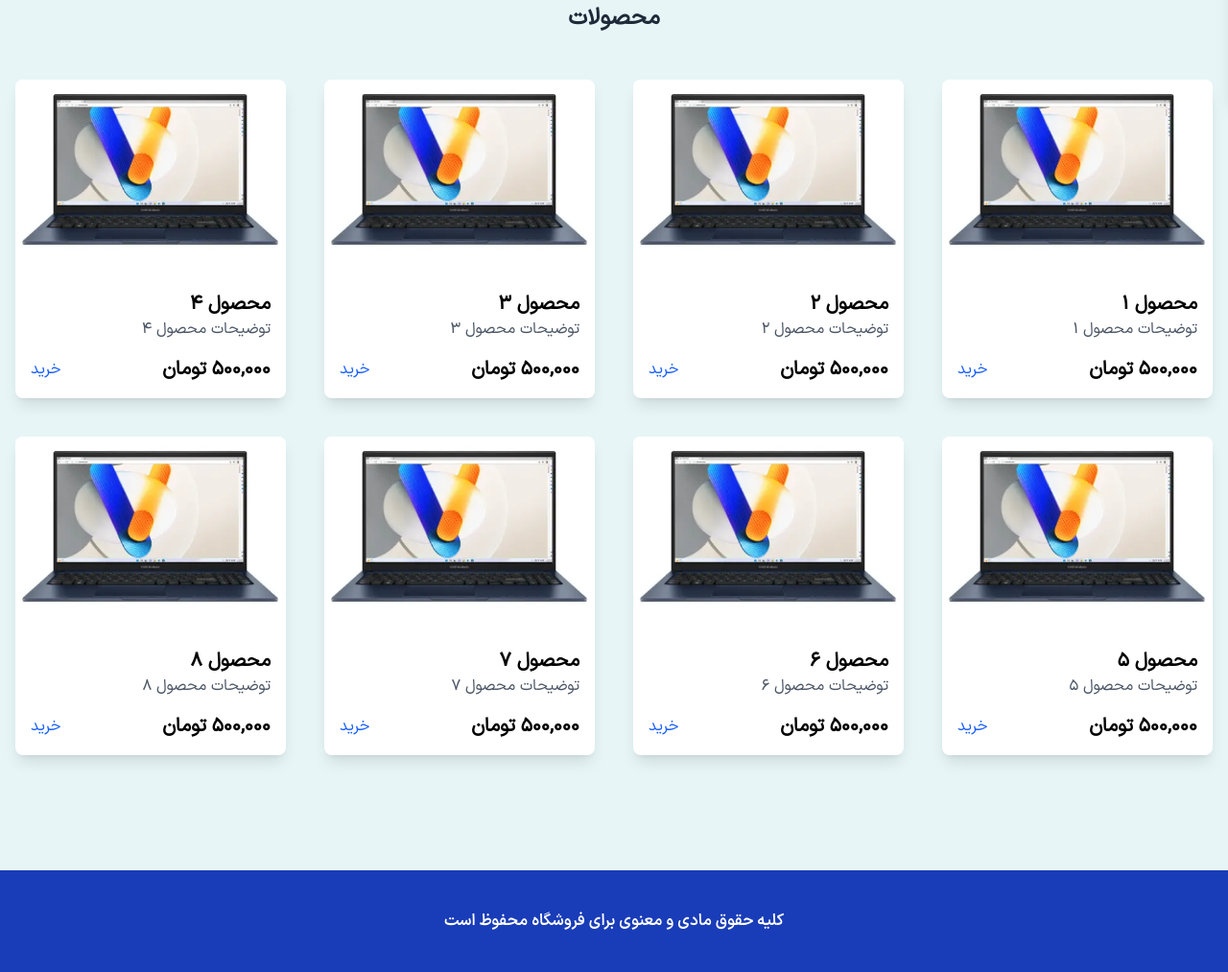
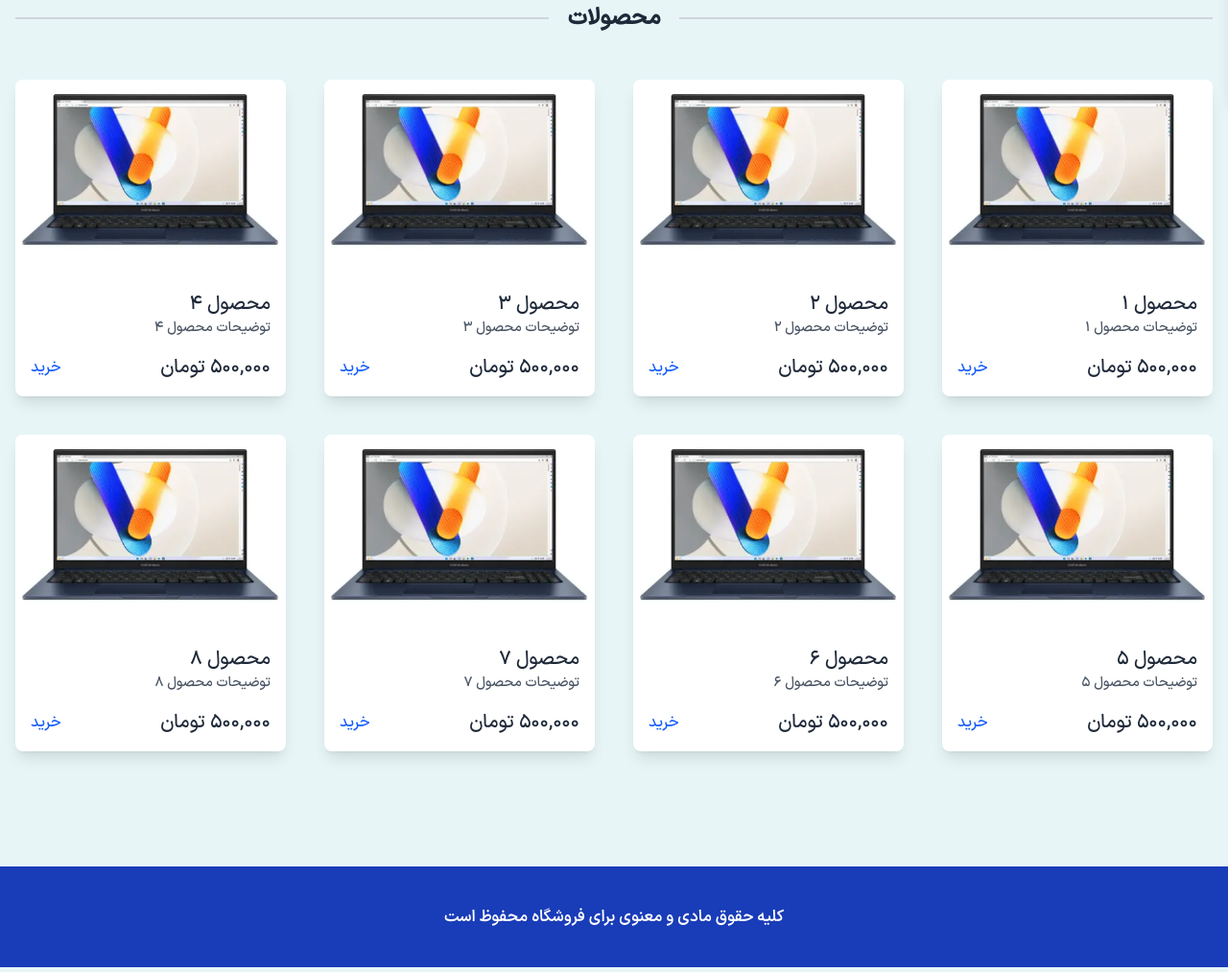
Before and after one commit to Amirali-wq/tailwind-shopping, a website: page build/index.html in a window 1280 px wide. Shown: the part 693-1706 px from the top of the page at 96% size. Drawn offline with Linux system fonts and the light colour scheme.

Commit message:
improve desgin

```diff
--- a/build/index.html
+++ b/build/index.html
@@ -7,18 +7,18 @@
     <title>سایت فروشگاهی</title>
     <link rel="stylesheet" href="./css/output.css">
 </head>
-<body class="font-MySansRegular bg-myBgColor text-right">
+<body class="font-MySansMedium bg-myBgColor text-right">
 
-    <header class="bg-white text-black p-6 shadow-[0_4px_10px_rgba(0,0,0,0.09)] relative">
+    <header class="bg-white text-gray-700 p-6 shadow-[0_4px_10px_rgba(0,0,0,0.09)] relative">
         <div class="container mx-auto flex justify-between items-center px-4">
           <h1 class="text-2xl font-extrabold">فروشگاه آنلاین</h1>
 
           <nav class="hidden sm:flex space-x-2">
             <ul class="flex space-x-6">
-              <li><a href="#" class="text-lg hover:text-blue-600 transition duration-300">خانه</a></li>
-              <li><a href="#" class="text-lg hover:text-blue-600 transition duration-300">محصولات</a></li>
-              <li><a href="#" class="text-lg hover:text-blue-600 transition duration-300">درباره ما</a></li>
-              <li><a href="#" class="text-lg hover:text-blue-600 transition duration-300">تماس با ما</a></li>
+              <li><a href="#" class="text-gray-800 hover:text-blue-600 transition duration-300">خانه</a></li>
+              <li><a href="#" class="text-gray-800 hover:text-blue-600 transition duration-300">محصولات</a></li>
+              <li><a href="#" class="text-gray-800 hover:text-blue-600 transition duration-300">درباره ما</a></li>
+              <li><a href="#" class="text-gray-800 hover:text-blue-600 transition duration-300">تماس با ما</a></li>
             </ul>
           </nav>
 
@@ -42,10 +42,10 @@
           </button>
         </div>
         <nav class="p-4 space-y-4 text-lg">
-          <a href="#" class="block hover:text-blue-600">خانه</a>
-          <a href="#" class="block hover:text-blue-600">محصولات</a>
-          <a href="#" class="block hover:text-blue-600">درباره ما</a>
-          <a href="#" class="block hover:text-blue-600">تماس با ما</a>
+          <a href="#" class="block text-gray-800 hover:text-blue-600">خانه</a>
+          <a href="#" class="block text-gray-800 hover:text-blue-600">محصولات</a>
+          <a href="#" class="block text-gray-800 hover:text-blue-600">درباره ما</a>
+          <a href="#" class="block text-gray-800 hover:text-blue-600">تماس با ما</a>
         </nav>
       </div>
 
@@ -57,7 +57,7 @@
 
           <!-- راست -->
           <div class="w-full md:w-1/2 md:items-start md:order-0 order-1 flex flex-col justify-center items-center text-center">
-            <h2 class="text-2xl md:text-3xl font-extrabold text-gray-900 leading-snug">
+            <h2 class="text-2xl md:text-3xl font-extrabold text-gray-800 leading-snug">
               جدیدترین محصولات ما را بررسی کنید!
             </h2>
             <p class="mt-4 text-base md:text-lg text-gray-700 leading-relaxed">
@@ -81,9 +81,12 @@
 
 
     <main class="container mx-auto py-20 px-4">
-        <div class="text-center mb-12 ">
+      <div class="flex items-center justify-center mb-12">
+        <div class="flex-grow border-t-[2px] border-gray-300 ml-5"></div>
         <h2 id="products" class="text-2xl font-extrabold text-gray-800">محصولات</h2>
+        <div class="flex-grow border-t-[2px] border-gray-300 mr-5"></div>
       </div>
+
         <div class="grid grid-cols-1 sm:grid-cols-2 md:grid-cols-3 lg:grid-cols-4 gap-10">
 
           <!-- محصولات -->
@@ -92,10 +95,10 @@
                 <img src="../img/laptop.webp" alt="محصول 1" class="w-full h-full object-cover max-h-[400px] sm:max-h-[450px] md:max-h-[500px] lg:max-h-[600px]">
             </div>
             <div class="p-4 mt-4">
-                <h3 class="text-xl font-semibold">محصول 1</h3>
-                <p class="text-gray-600">توضیحات محصول 1</p>
+                <h3 class="text-xl text-gray-800">محصول 1</h3>
+                <p class="text-gray-600 text-[0.9rem]">توضیحات محصول 1</p>
                 <div class="mt-4 flex justify-between items-center">
-                    <span class="text-xl font-bold">۵۰۰,۰۰۰ تومان</span>
+                    <span class="text-xl font-MySansMedium text-gray-800">۵۰۰,۰۰۰ تومان</span>
                     <a href="#" class="text-blue-600 hover:underline">خرید</a>
                 </div>
             </div>
@@ -106,10 +109,10 @@
               <img src="../img/laptop.webp" alt="محصول 2" class="w-full h-full object-cover max-h-[400px] sm:max-h-[450px] md:max-h-[500px] lg:max-h-[600px]">
           </div>
           <div class="p-4 mt-4">
-              <h3 class="text-xl font-semibold">محصول 2</h3>
-              <p class="text-gray-600">توضیحات محصول 2</p>
+              <h3 class="text-xl text-gray-800">محصول 2</h3>
+              <p class="text-gray-600 text-[0.9rem]">توضیحات محصول 2</p>
               <div class="mt-4 flex justify-between items-center">
-                  <span class="text-xl font-bold">۵۰۰,۰۰۰ تومان</span>
+                  <span class="text-xl text-gray-800">۵۰۰,۰۰۰ تومان</span>
                   <a href="#" class="text-blue-600 hover:underline">خرید</a>
               </div>
           </div>
@@ -120,10 +123,10 @@
             <img src="../img/laptop.webp" alt="محصول 3" class="w-full h-full object-cover max-h-[400px] sm:max-h-[450px] md:max-h-[500px] lg:max-h-[600px]">
         </div>
         <div class="p-4 mt-4">
-            <h3 class="text-xl font-semibold">محصول 3</h3>
-            <p class="text-gray-600">توضیحات محصول 3</p>
+          <h3 class="text-xl text-gray-800">محصول 3</h3>
+          <p class="text-gray-600 text-[0.9rem]">توضیحات محصول 3</p>
           <div class="mt-4 flex justify-between items-center">
-                <span class="text-xl font-bold">۵۰۰,۰۰۰ تومان</span>
+              <span class="text-xl text-gray-800">۵۰۰,۰۰۰ تومان</span>
               <a href="#" class="text-blue-600 hover:underline">خرید</a>
           </div>
       </div>
@@ -134,10 +137,10 @@
           <img src="../img/laptop.webp" alt="محصول 4" class="w-full h-full object-cover max-h-[400px] sm:max-h-[450px] md:max-h-[500px] lg:max-h-[600px]">
       </div>
       <div class="p-4 mt-4">
-          <h3 class="text-xl font-semibold">محصول 4</h3>
-          <p class="text-gray-600">توضیحات محصول 4</p>
+        <h3 class="text-xl text-gray-800">محصول 4</h3>
+        <p class="text-gray-600 text-[0.9rem]">توضیحات محصول 4</p>
         <div class="mt-4 flex justify-between items-center">
-              <span class="text-xl font-bold">۵۰۰,۰۰۰ تومان</span>
+            <span class="text-xl text-gray-800">۵۰۰,۰۰۰ تومان</span>
             <a href="#" class="text-blue-600 hover:underline">خرید</a>
         </div>
     </div>
@@ -148,10 +151,10 @@
         <img src="../img/laptop.webp" alt="محصول 5" class="w-full h-full object-cover max-h-[400px] sm:max-h-[450px] md:max-h-[500px] lg:max-h-[600px]">
     </div>
     <div class="p-4 mt-4">
-        <h3 class="text-xl font-semibold">محصول 5</h3>
-        <p class="text-gray-600">توضیحات محصول 5</p>
+      <h3 class="text-xl text-gray-800">محصول 5</h3>
+      <p class="text-gray-600 text-[0.9rem]">توضیحات محصول 5</p>
       <div class="mt-4 flex justify-between items-center">
-            <span class="text-xl font-bold">۵۰۰,۰۰۰ تومان</span>
+          <span class="text-xl text-gray-800">۵۰۰,۰۰۰ تومان</span>
           <a href="#" class="text-blue-600 hover:underline">خرید</a>
       </div>
   </div>
@@ -162,10 +165,10 @@
       <img src="../img/laptop.webp" alt="محصول 6" class="w-full h-full object-cover max-h-[400px] sm:max-h-[450px] md:max-h-[500px] lg:max-h-[600px]">
   </div>
   <div class="p-4 mt-4">
-      <h3 class="text-xl font-semibold">محصول 6</h3>
-      <p class="text-gray-600">توضیحات محصول 6</p>
+    <h3 class="text-xl text-gray-800">محصول 6</h3>
+    <p class="text-gray-600 text-[0.9rem]">توضیحات محصول 6</p>
     <div class="mt-4 flex justify-between items-center">
-          <span class="text-xl font-bold">۵۰۰,۰۰۰ تومان</span>
+        <span class="text-xl text-gray-800">۵۰۰,۰۰۰ تومان</span>
         <a href="#" class="text-blue-600 hover:underline">خرید</a>
     </div>
 </div>
@@ -176,10 +179,10 @@
       <img src="../img/laptop.webp" alt="محصول 7" class="w-full h-full object-cover max-h-[400px] sm:max-h-[450px] md:max-h-[500px] lg:max-h-[600px]">
   </div>
   <div class="p-4 mt-4">
-      <h3 class="text-xl font-semibold">محصول 7</h3>
-      <p class="text-gray-600">توضیحات محصول 7</p>
+    <h3 class="text-xl text-gray-800">محصول 7</h3>
+    <p class="text-gray-600 text-[0.9rem]">توضیحات محصول 7</p>
     <div class="mt-4 flex justify-between items-center">
-          <span class="text-xl font-bold">۵۰۰,۰۰۰ تومان</span>
+        <span class="text-xl text-gray-800">۵۰۰,۰۰۰ تومان</span>
         <a href="#" class="text-blue-600 hover:underline">خرید</a>
     </div>
 </div>
@@ -190,10 +193,10 @@
       <img src="../img/laptop.webp" alt="محصول 8" class="w-full h-full object-cover max-h-[400px] sm:max-h-[450px] md:max-h-[500px] lg:max-h-[600px]">
   </div>
   <div class="p-4 mt-4">
-      <h3 class="text-xl font-semibold">محصول 8</h3>
-      <p class="text-gray-600">توضیحات محصول 8</p>
+    <h3 class="text-xl text-gray-800">محصول 8</h3>
+    <p class="text-gray-600 text-[0.9rem]">توضیحات محصول 8</p>
     <div class="mt-4 flex justify-between items-center">
-          <span class="text-xl font-bold">۵۰۰,۰۰۰ تومان</span>
+        <span class="text-xl text-gray-800">۵۰۰,۰۰۰ تومان</span>
         <a href="#" class="text-blue-600 hover:underline">خرید</a>
     </div>
 </div>
```
Also changed, not shown: build/css/output.css. Lines whose indentation alone changed are shown as unchanged.
